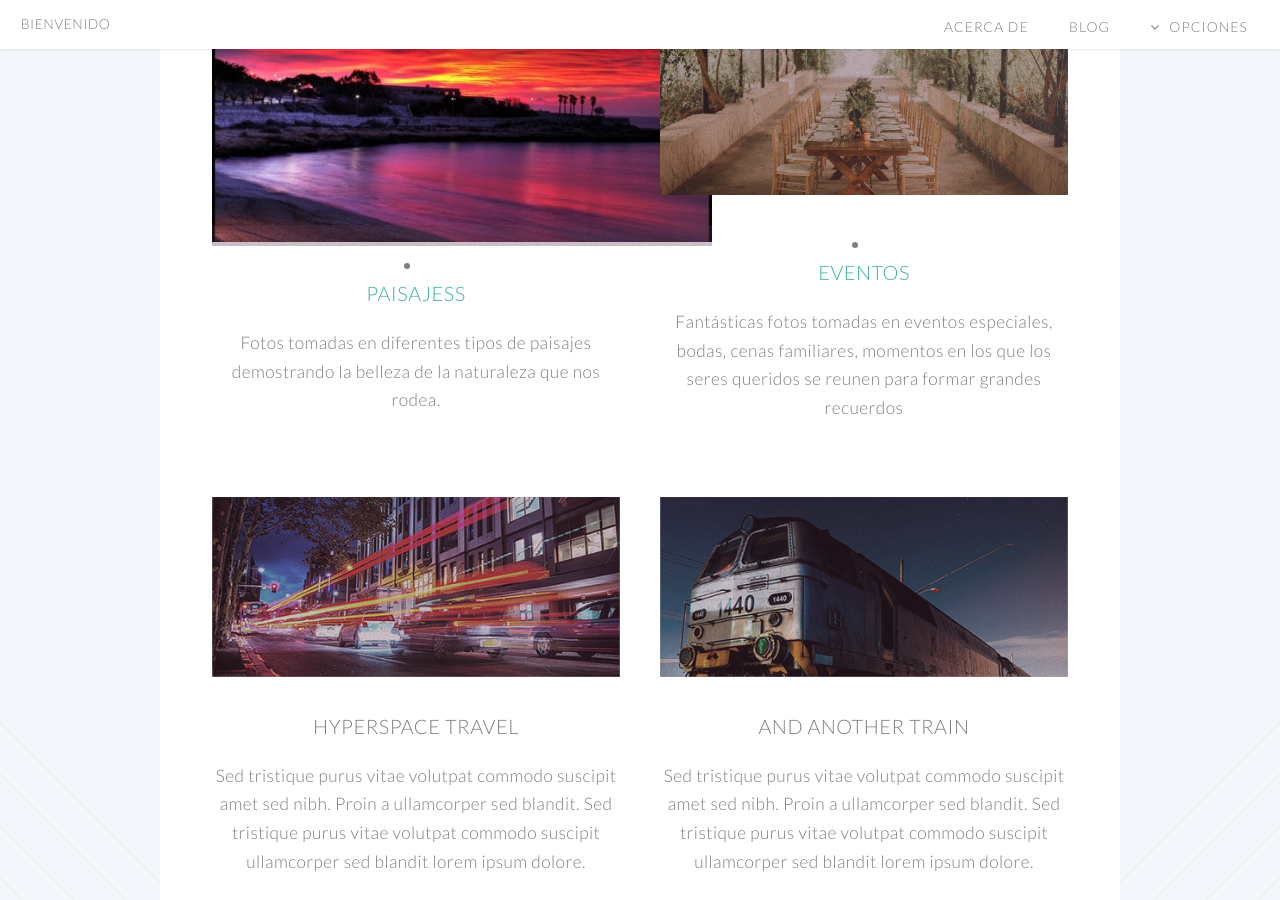
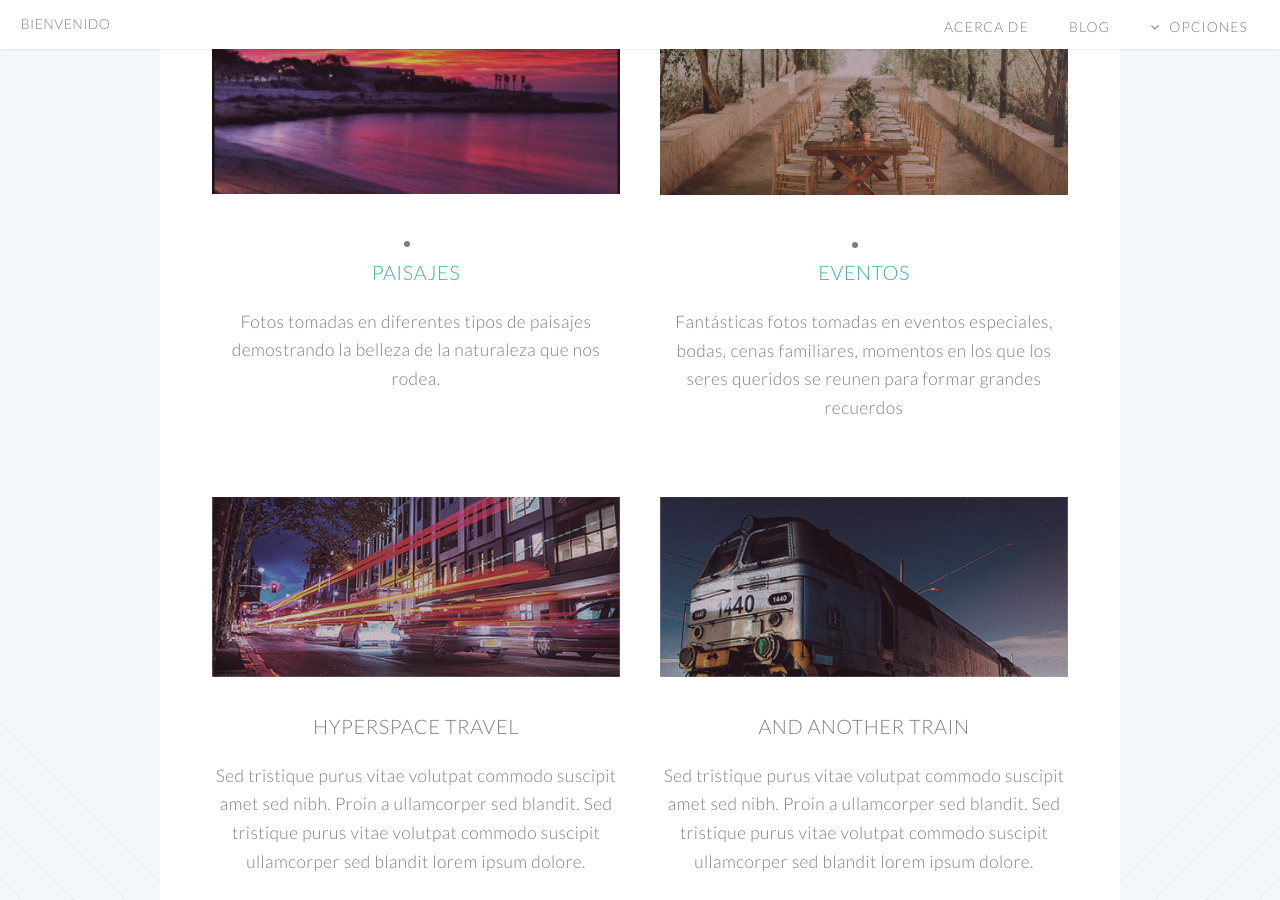
Before and after one commit to Vico2001/Vico2001.github.io, a Jekyll site: the page built from index.html, in a window 1280 px wide and 900 px high, scrolled down 1426 px. Built offline with Jekyll 4.4.1, drawn with Linux system fonts in a browser that asks for light colours.

Commit message:
Update index.html

```diff
--- a/index.html
+++ b/index.html
@@ -58,9 +58,9 @@
 							<div class="6u">
 
 								<section>
-									<a href="/left-sidebar2.html" class="image"><img src="images/paisaje1.jpg" /></a>
+									<a href="/left-sidebar2.html" class="image featured"><img src="images/paisaje1.jpg" /></a>
 									<header>
-										<li><a href="/left-sidebar2.html"><h3>Paisajess</h3></a></li>
+										<li><a href="/left-sidebar2.html"><h3>Paisajes</h3></a></li>
 
 									</header>
 									<p>Fotos tomadas en diferentes tipos de paisajes demostrando la belleza de la naturaleza que nos
```
